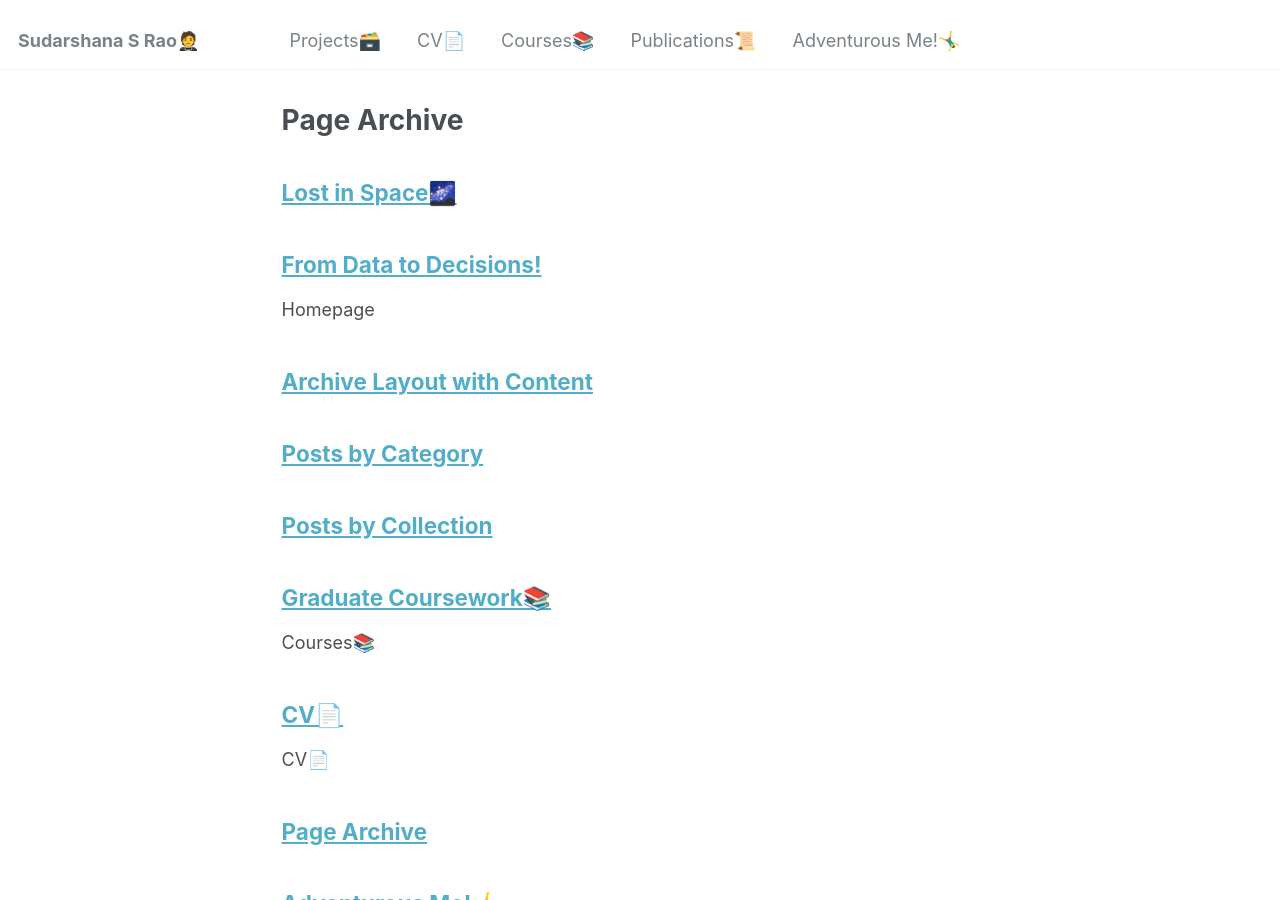
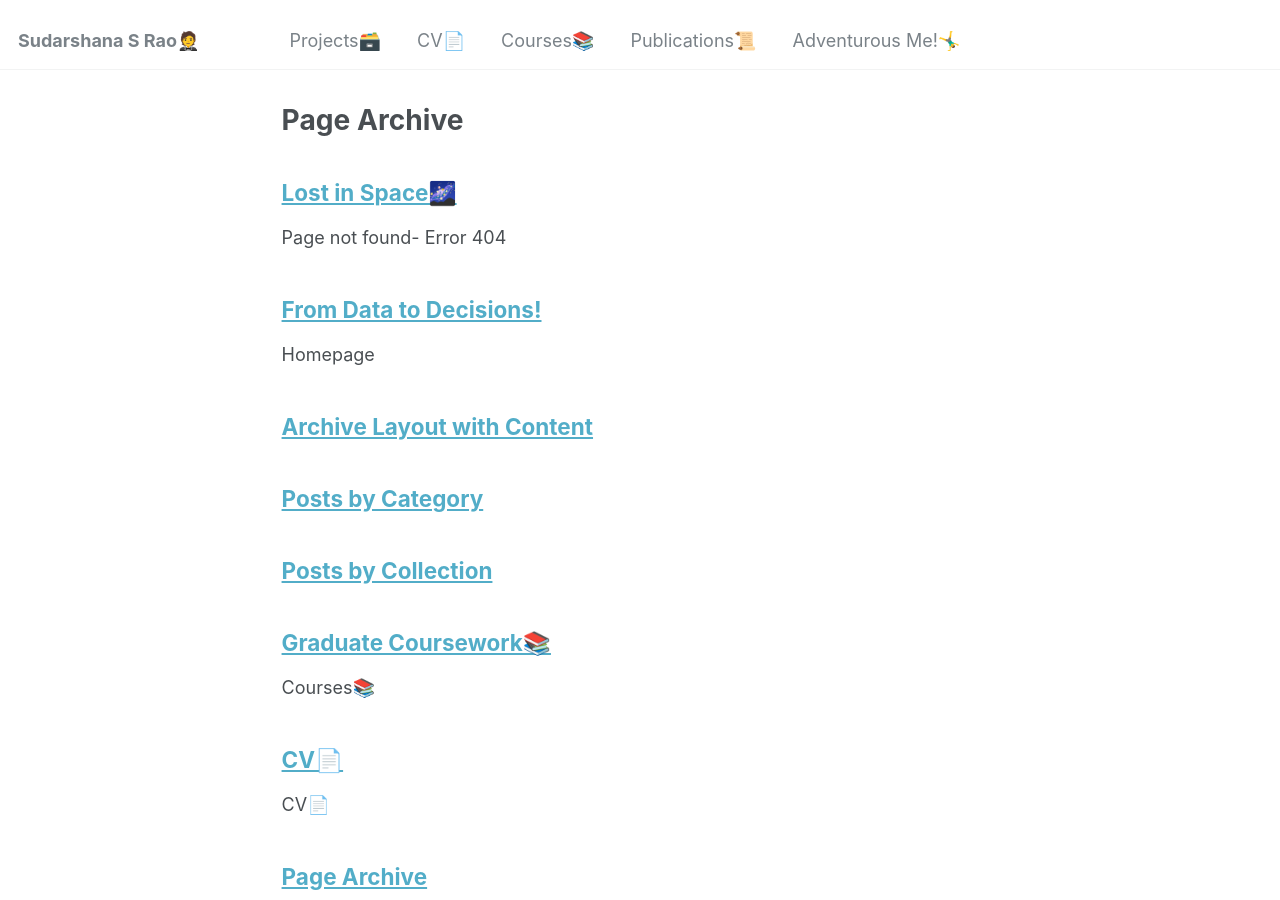
Before and after one commit to SudarshanaSRao/SudarshanaSRao.github.io, a Jekyll site: the page built from _pages/page-archive.html, in a window 1280 px wide and 900 px high. Built offline with Jekyll 4.4.1, drawn with Linux system fonts in a browser that asks for light colours.

Commit message:
Update 404.md

```diff
--- a/_pages/404.md
+++ b/_pages/404.md
@@ -1,5 +1,6 @@
 ---
 title: "Lost in Space🌌"
+excerpt: "Page not found- Error 404"
 sitemap: false
 permalink: /404.html
 ---
```
